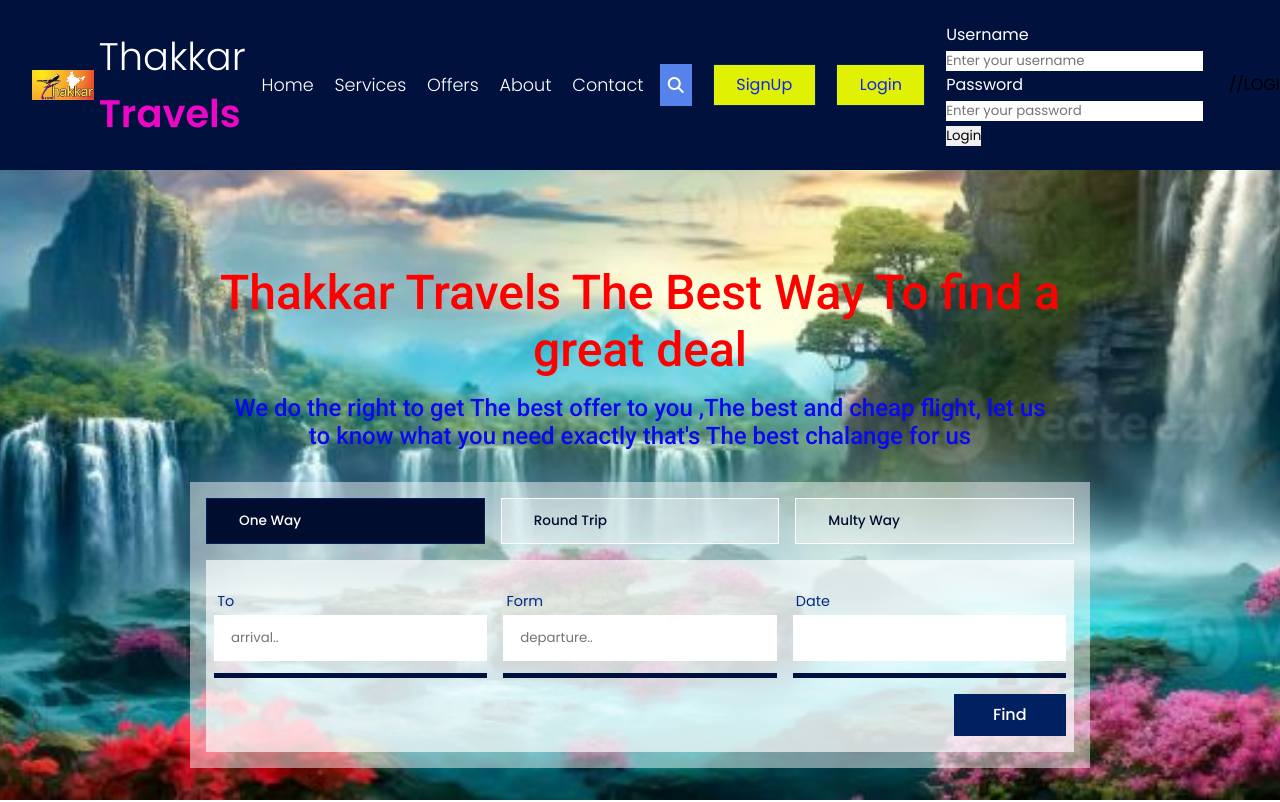
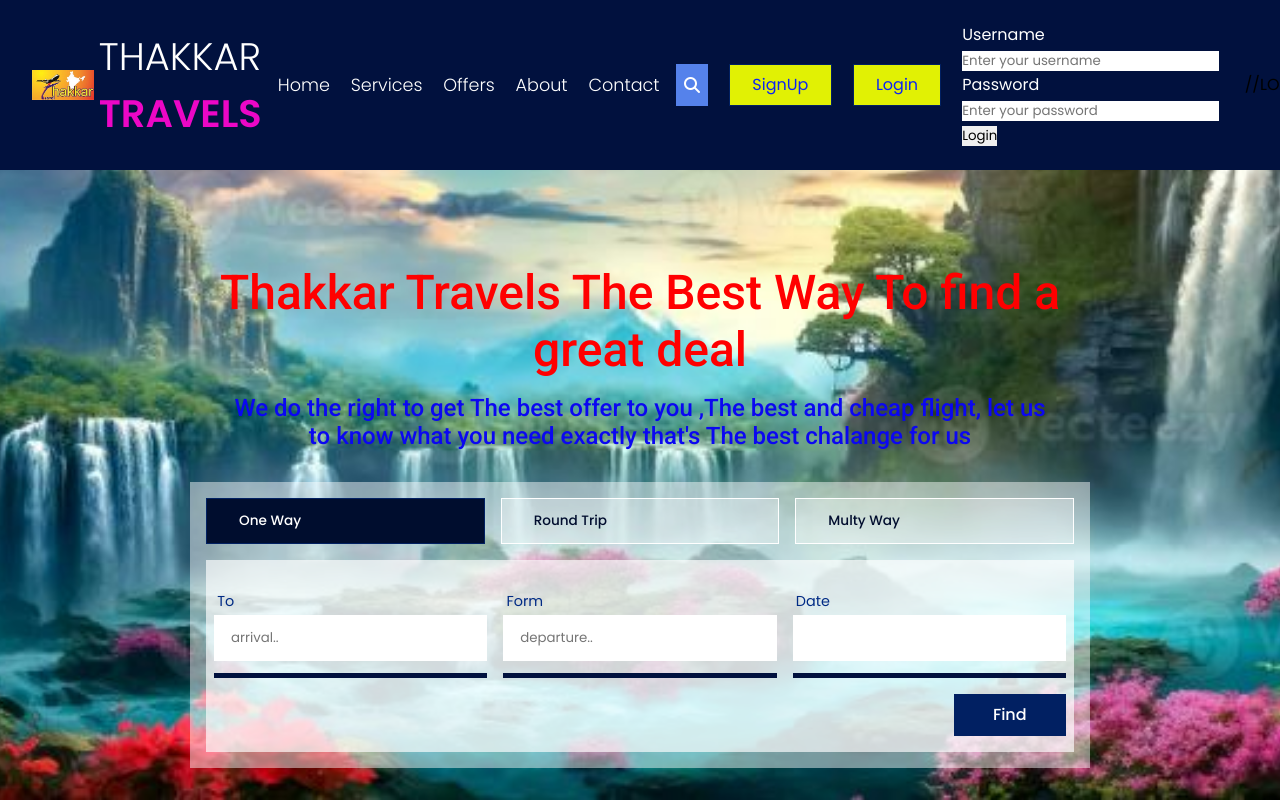
Before and after one commit to HITESHDASANI/THAKKAR-TRAVELS-WEBSITE, a plain HTML site: page index.html in a window 1280 px wide. Shown: the top 802 px of the page. Drawn offline with nearby package versions, Linux system fonts and the light colour scheme; a script that the page names is missing; files whose address does not match are found by name.

Commit message:
Update index.html

```diff
--- a/index.html
+++ b/index.html
@@ -17,7 +17,7 @@
         <input type="checkbox" name="bars" id="bars">
         <div class="logo scroll-l">
           <img src="./assets/\thakkar.jpg" height="30" alt="" srcset="">
-          <span>Thakkar <strong>Travels</strong></span>
+          <span>THAKKAR <strong>TRAVELS</strong></span>
         </div>
 
 
```
